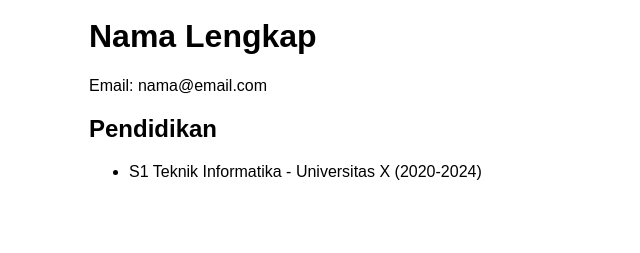
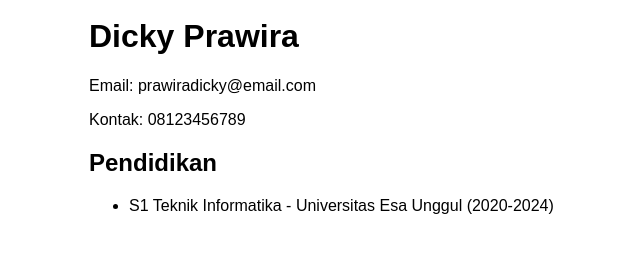
Before and after one commit to DIKDUY/CV, a plain HTML site: page index.html in a window 1280 px wide. Shown: the part 29-282 px from the top of the page, without its empty margins (151-791 px from the left). Drawn offline with Linux system fonts and the light colour scheme.

Commit message:
index.html

```diff
--- a/index.html
+++ b/index.html
@@ -7,11 +7,12 @@
 <body>
   <div class="container">
     <img src="foto.jpg" alt="Foto Profil">
-    <h1>Nama Lengkap</h1>
-    <p>Email: nama@email.com</p>
+    <h1>Dicky Prawira</h1>
+    <p>Email: prawiradicky@email.com</p>
+    <p>Kontak: 08123456789</p>
     <h2>Pendidikan</h2>
     <ul>
-      <li>S1 Teknik Informatika - Universitas X (2020-2024)</li>
+      <li>S1 Teknik Informatika - Universitas Esa Unggul (2020-2024)</li>
     </ul>
   </div>
   <script src="script.js"></script>
```
